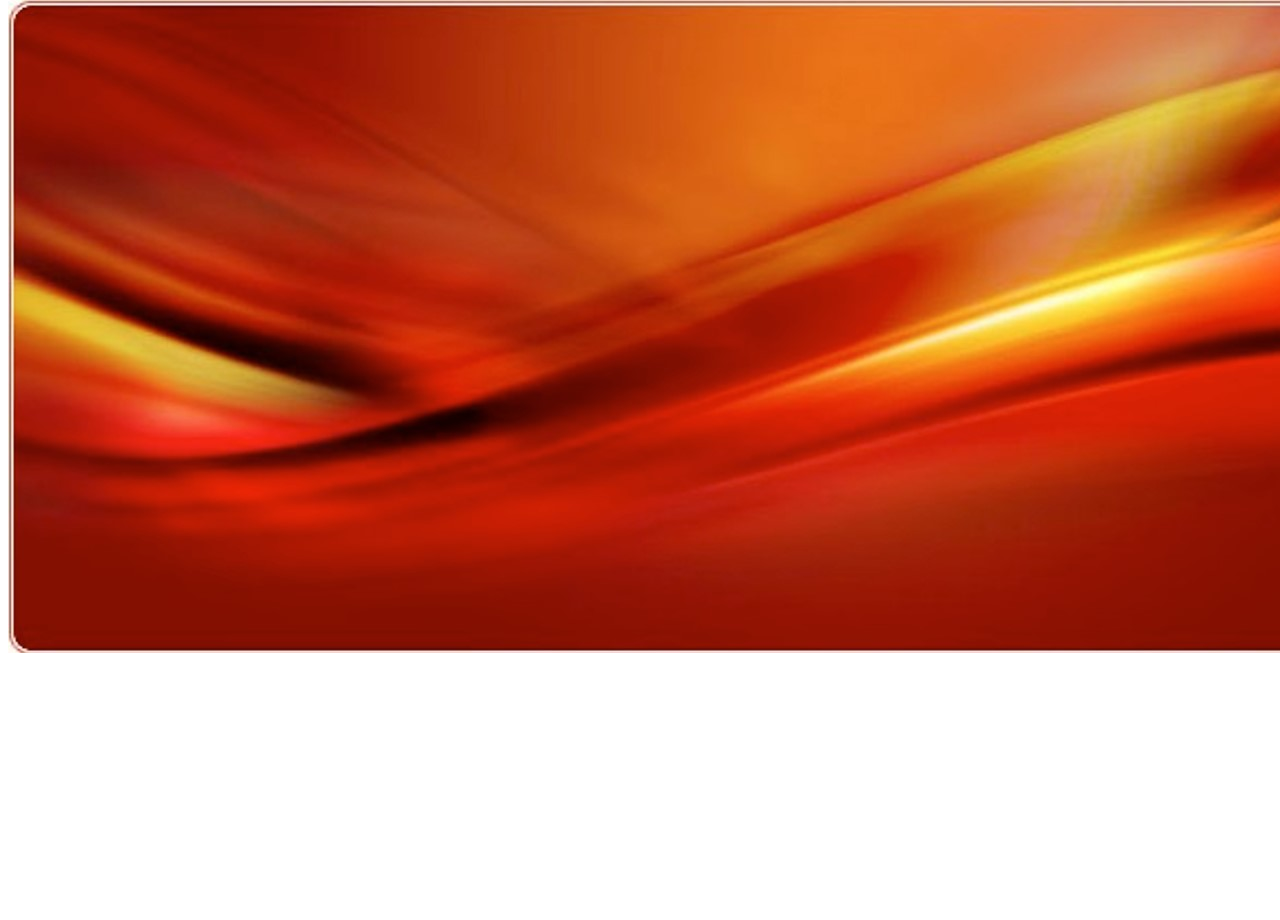
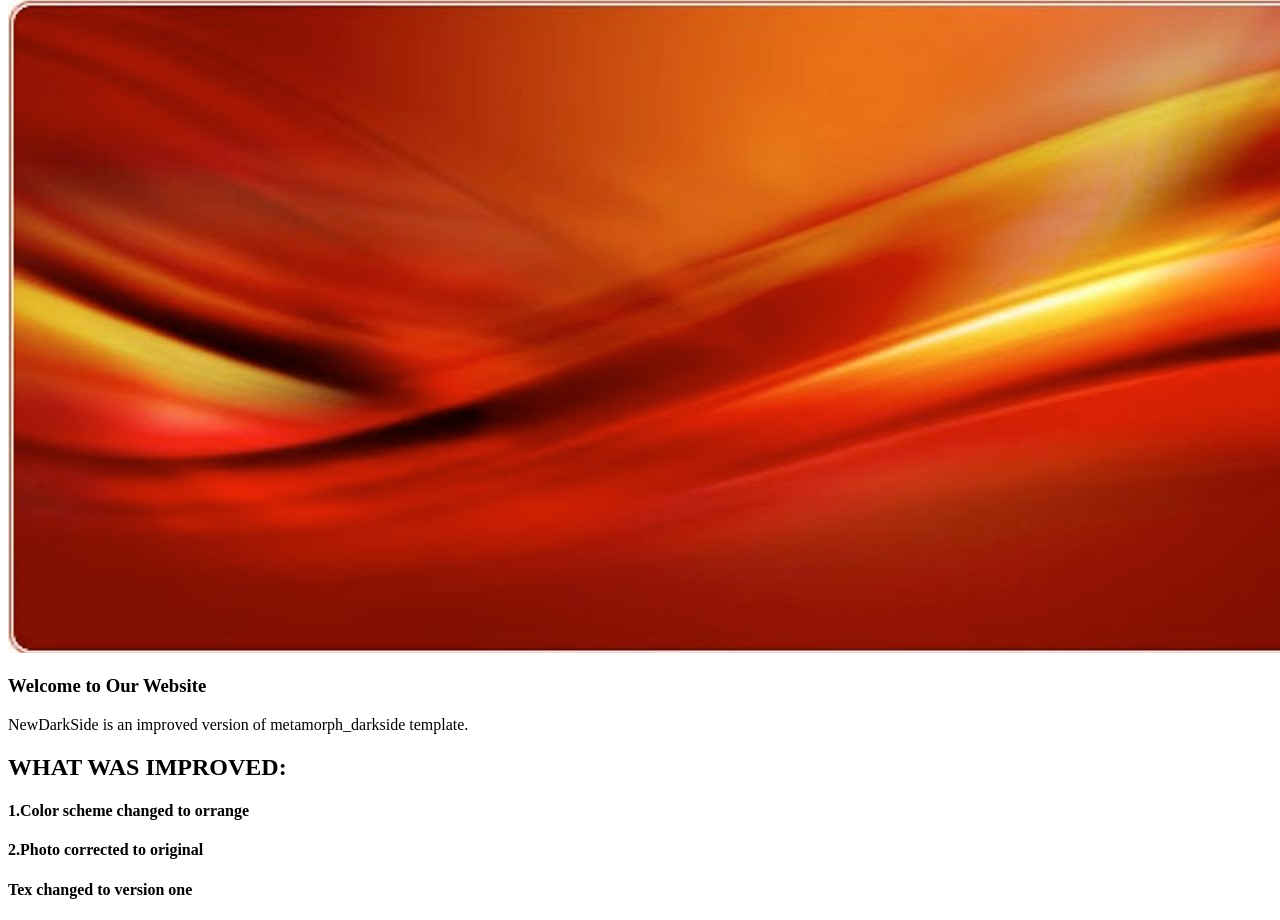
Before and after one commit to cyouying/web2023, a plain HTML site: page task one.html in a window 1280 px wide. Shown: the part 227-1147 px from the top of the page. Before the commit the page ends 892 px from the top, so only its background shows below. Drawn offline with Linux system fonts and the light colour scheme.

Commit message:
task one

```diff
--- a/task one.html
+++ b/task one.html
@@ -23,8 +23,14 @@
     <article id = "main" >
         <div id = "main_reel" >
             <img src = "task one_images/photo_01.jpg" alt = "photo_one">
+            <h3> Welcome to Our Website </h3>
+            <p> NewDarkSide is an improved version of metamorph_darkside template. </p>
+            <h2> WHAT WAS IMPROVED: </h2>
+            <h4> 1.Color scheme changed to orrange </h4>
+            <h4> 2.Photo corrected to original </h4>
+            <h4> Tex changed to version one </h4>
+        </div>
 
-        </div>
     </article>
 
 
```
